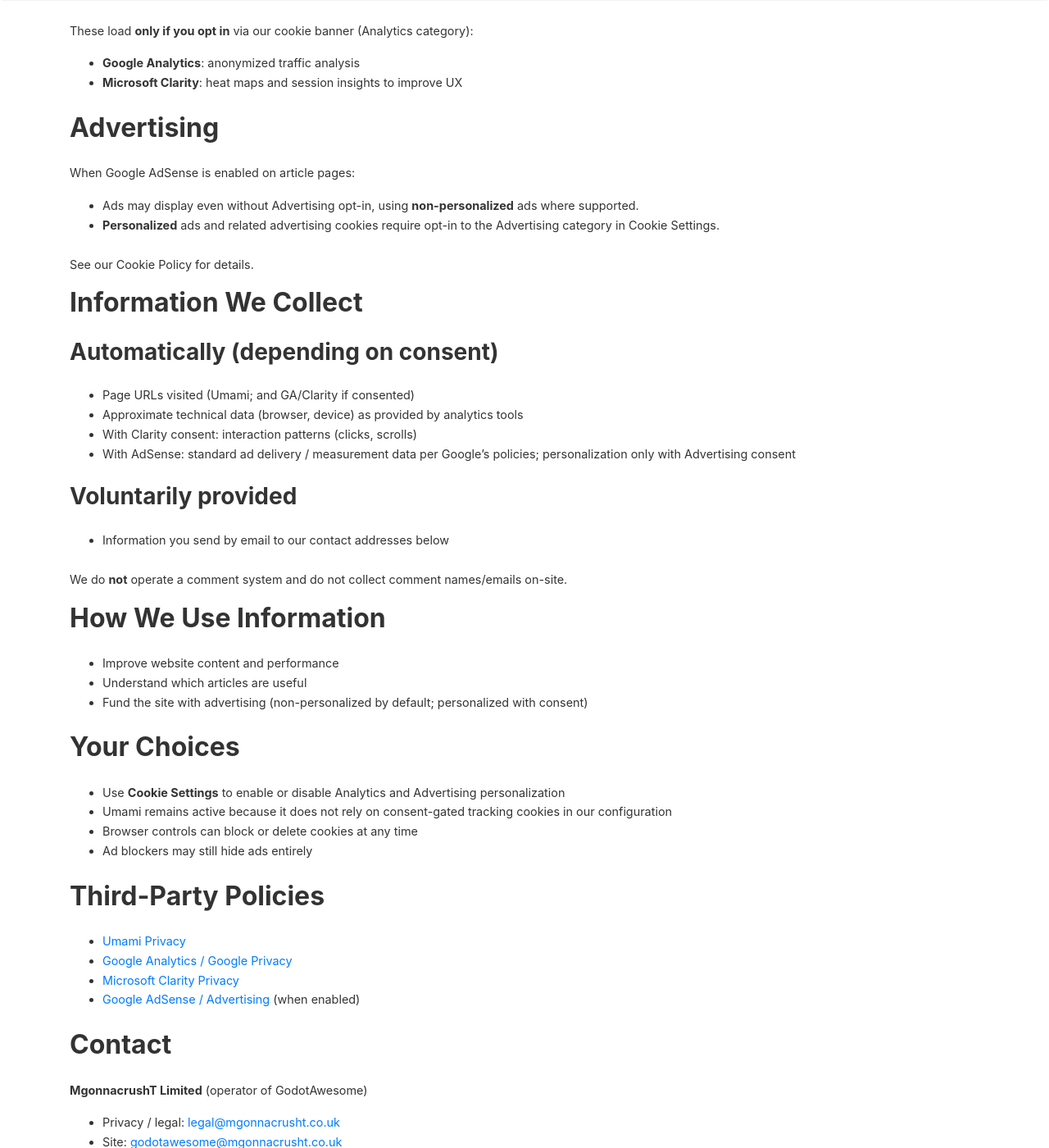
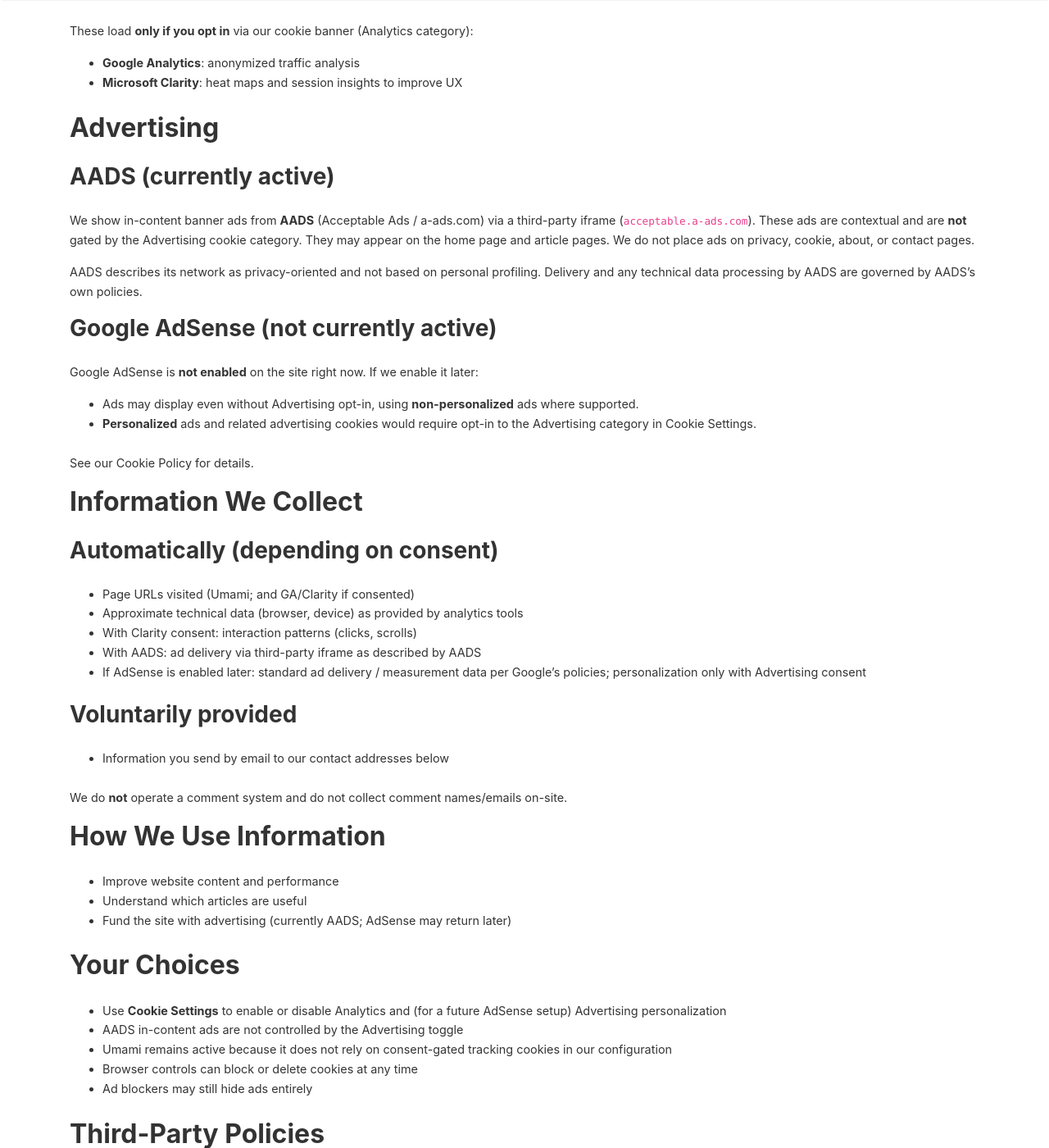
Before and after one commit to godotawesome/godotawesome.github.io, a Jekyll site: the page built from content/pages/privacy-policy.md, in a window 1280 px wide and 1400 px high, scrolled down 609 px. Shown: the whole window at 82% size. Built offline with Jekyll 4.4.1, drawn with Linux system fonts in a browser that asks for light colours; nearby versions of some CDN libraries; our own code applies the rules of GitHub Pages for plain Markdown files; some of the changed text lies outside the part shown.

Commit message:
aads added

```diff
--- a/app/page.tsx
+++ b/app/page.tsx
@@ -1,3 +1,4 @@
+import { Aads } from "@/components/Aads";
 import { FeaturedCard } from "@/components/FeaturedCard";
 import { HomeStories } from "@/components/HomeStories";
 import { getFeaturedPosts } from "@/lib/content";
@@ -25,6 +26,7 @@
           </div>
         </section>
       )}
+      <Aads />
       <HomeStories page={1} />
     </div>
   );
--- a/content/pages/privacy-policy.md
+++ b/content/pages/privacy-policy.md
@@ -26,10 +26,18 @@
 
 ## Advertising
 
-When Google AdSense is enabled on article pages:
+### AADS (currently active)
+
+We show in-content banner ads from **AADS** (Acceptable Ads / a-ads.com) via a third-party iframe (`acceptable.a-ads.com`). These ads are contextual and are **not** gated by the Advertising cookie category. They may appear on the home page and article pages. We do not place ads on privacy, cookie, about, or contact pages.
+
+AADS describes its network as privacy-oriented and not based on personal profiling. Delivery and any technical data processing by AADS are governed by AADS’s own policies.
+
+### Google AdSense (not currently active)
+
+Google AdSense is **not enabled** on the site right now. If we enable it later:
 
 - Ads may display even without Advertising opt-in, using **non-personalized** ads where supported.
-- **Personalized** ads and related advertising cookies require opt-in to the Advertising category in Cookie Settings.
+- **Personalized** ads and related advertising cookies would require opt-in to the Advertising category in Cookie Settings.
 
 See our Cookie Policy for details.
 
@@ -40,7 +48,8 @@
 - Page URLs visited (Umami; and GA/Clarity if consented)
 - Approximate technical data (browser, device) as provided by analytics tools
 - With Clarity consent: interaction patterns (clicks, scrolls)
-- With AdSense: standard ad delivery / measurement data per Google’s policies; personalization only with Advertising consent
+- With AADS: ad delivery via third-party iframe as described by AADS
+- If AdSense is enabled later: standard ad delivery / measurement data per Google’s policies; personalization only with Advertising consent
 
 ### Voluntarily provided
 
@@ -52,11 +61,12 @@
 
 - Improve website content and performance
 - Understand which articles are useful
-- Fund the site with advertising (non-personalized by default; personalized with consent)
+- Fund the site with advertising (currently AADS; AdSense may return later)
 
 ## Your Choices
 
-- Use **Cookie Settings** to enable or disable Analytics and Advertising personalization
+- Use **Cookie Settings** to enable or disable Analytics and (for a future AdSense setup) Advertising personalization
+- AADS in-content ads are not controlled by the Advertising toggle
 - Umami remains active because it does not rely on consent-gated tracking cookies in our configuration
 - Browser controls can block or delete cookies at any time
 - Ad blockers may still hide ads entirely
@@ -66,7 +76,8 @@
 - [Umami Privacy](https://umami.is/privacy)
 - [Google Analytics / Google Privacy](https://policies.google.com/privacy)
 - [Microsoft Clarity Privacy](https://privacy.microsoft.com/)
-- [Google AdSense / Advertising](https://policies.google.com/technologies/ads) (when enabled)
+- [AADS](https://aads.com/) (current advertising network)
+- [Google AdSense / Advertising](https://policies.google.com/technologies/ads) (if re-enabled later)
 
 ## Contact
 
--- a/public/feed.xml
+++ b/public/feed.xml
@@ -5,7 +5,7 @@
     <description>Your place for Godot Engine content: tutorials, projects, and community insights for indie developers and open-source creators.</description>
     <link>https://godotawesome.com/</link>
     <atom:link href="https://godotawesome.com/feed.xml" rel="self" type="application/rss+xml"/>
-    <lastBuildDate>Sat, 01 Aug 2026 08:48:40 GMT</lastBuildDate>
+    <lastBuildDate>Sun, 02 Aug 2026 07:36:37 GMT</lastBuildDate>
       <item>
         <title>Godot Jolt Physics: How to Enable &amp; Use It in Godot 4.6</title>
         <description>Need Godot Jolt Physics set up fast? Here is the short version. In Godot 4.6 , Jolt is the default 3D physics engine for new projects . It is built into the engine (not a separate plugin for most people). Older projects keep their previous physics until you switch them. 30 second answer: enable Jolt 1. Open Project → Project Settings 2. Go to Physics → 3D 3. Set Physics Engine to Jolt Physics 4. Click Save &amp; Restart When the editor reloads, 3D physics uses Jolt. That is the whole enable step. Ne</description>
--- a/src/lib/site.ts
+++ b/src/lib/site.ts
@@ -15,6 +15,10 @@
   umamiScriptUrl:
     process.env.NEXT_PUBLIC_UMAMI_SCRIPT_URL ?? "https://cloud.umami.is/script.js",
   umamiWebsiteId: process.env.NEXT_PUBLIC_UMAMI_WEBSITE_ID ?? "",
+  // Primary ads: AADS (Acceptable Ads). Not consent-gated.
+  aadsEnabled: process.env.NEXT_PUBLIC_AADS_ENABLED !== "false",
+  aadsUnitId: process.env.NEXT_PUBLIC_AADS_UNIT_ID ?? "2450355",
+  // AdSense kept for later; leave ENABLED=false while AADS is primary.
   adsenseClient: process.env.NEXT_PUBLIC_ADSENSE_CLIENT ?? "",
   adsenseSlotUnderImage: process.env.NEXT_PUBLIC_ADSENSE_SLOT_UNDER_IMAGE ?? "",
   adsenseSlotMid: process.env.NEXT_PUBLIC_ADSENSE_SLOT_MID ?? "",
```
Also changed, not shown: other parts of content/pages/privacy-policy.md (+1 -1 lines), app/[slug]/page.tsx (+13 -7 lines), content/pages/cookie-policy.md (+13 -5 lines), src/components/Aads.tsx (added, +45 -0 lines), src/components/CookieConsent.tsx (+6 -5 lines), src/components/HomeStories.tsx (+7 -3 lines), .github/workflows/build.yml, .github/workflows/deploy-production.yml.
